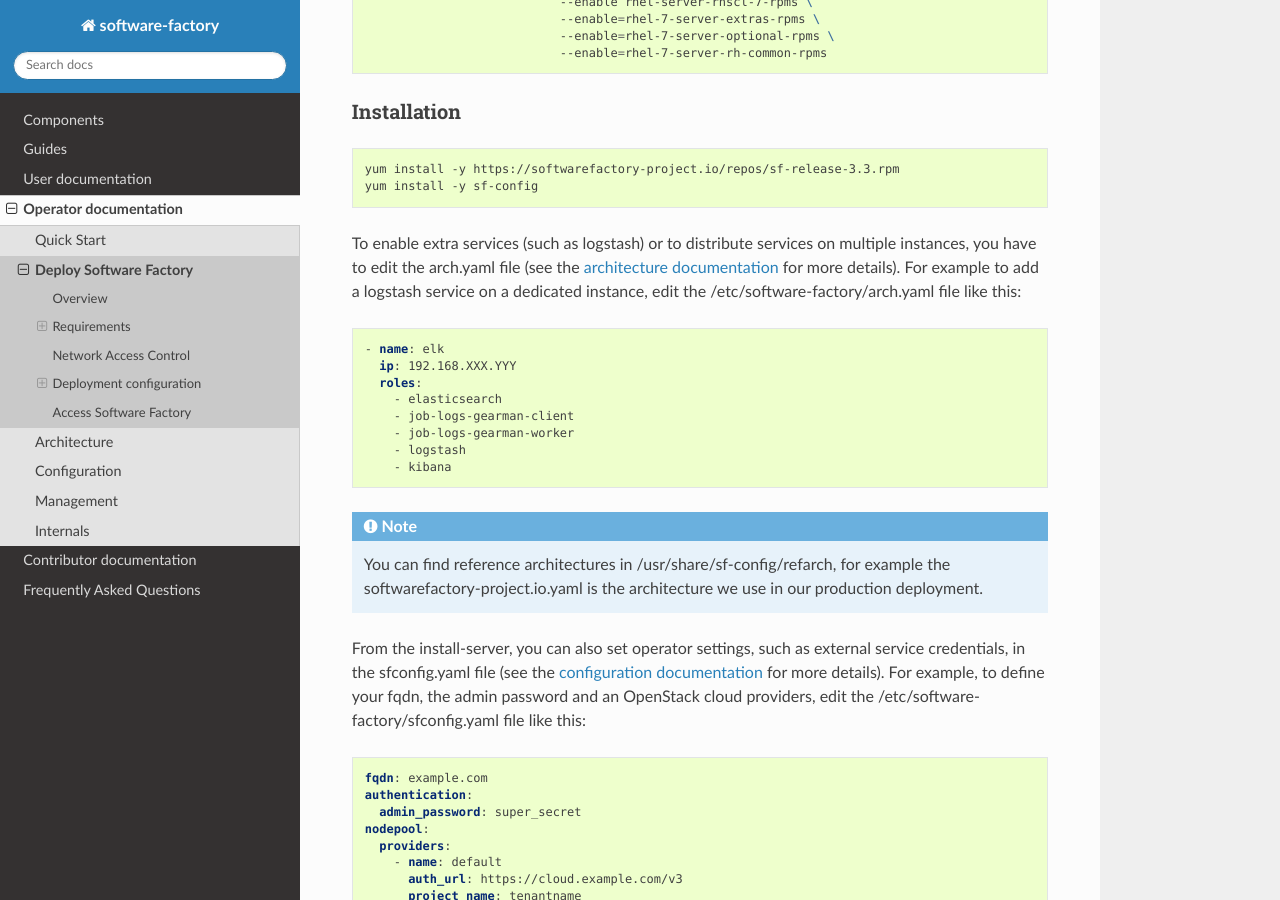
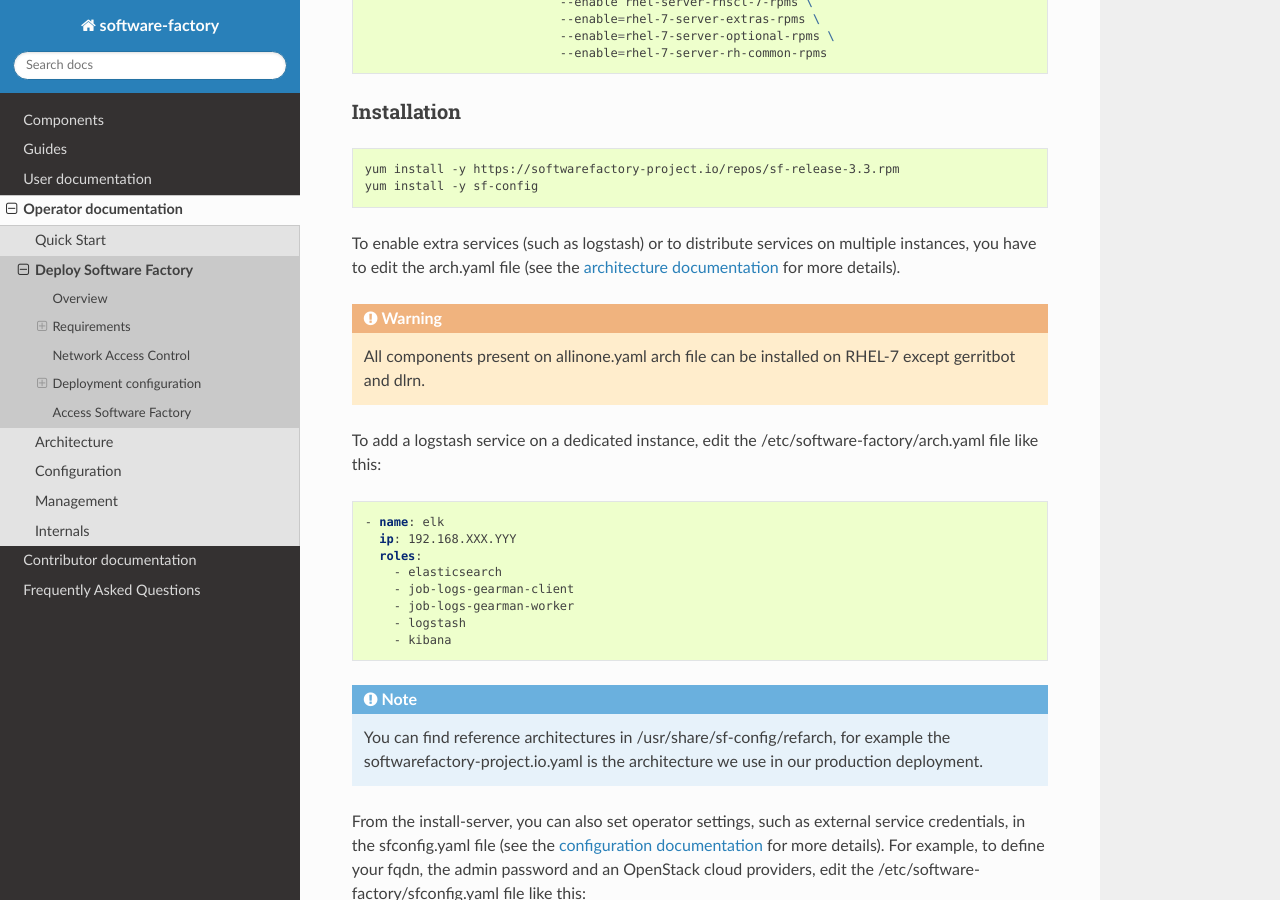
Before and after one commit to softwarefactory-project/sf-docs, a Sphinx documentation site: the page built from docs/operator/deployment.rst, in a window 1280 px wide and 900 px high, scrolled down 2793 px. Built offline with Sphinx 7.4.7 and the Read the Docs theme 2.0.0, drawn with Linux system fonts in a browser that asks for light colours.

Commit message:
rhel: add warning for components which can't be installed
On rhel installation, dependencies for gerritbot and dlrn are not
available.

Change-Id: I62804887f4dd641fb4756ea2e3cfebfc658c9a4a

```diff
--- a/docs/operator/deployment.rst
+++ b/docs/operator/deployment.rst
@@ -137,7 +137,6 @@
 When deploying Software Factory on RHEL, operators should register the system
 and enable repositories on all nodes before running sfconfig.
 
-
 .. code-block:: bash
 
    subscription-manager register --username $rhsm_username
@@ -160,8 +159,14 @@
 To enable extra services (such as logstash) or to distribute services on
 multiple instances, you have to edit the arch.yaml file
 (see the :ref:`architecture documentation<architecture>` for more details).
-For example to add a logstash service on a dedicated instance, edit
-the /etc/software-factory/arch.yaml file like this:
+
+.. warning::
+
+   All components present on allinone.yaml arch file can be installed on RHEL-7
+   except gerritbot and dlrn.
+
+To add a logstash service on a dedicated instance, edit the
+/etc/software-factory/arch.yaml file like this:
 
 .. code-block:: yaml
 
```
